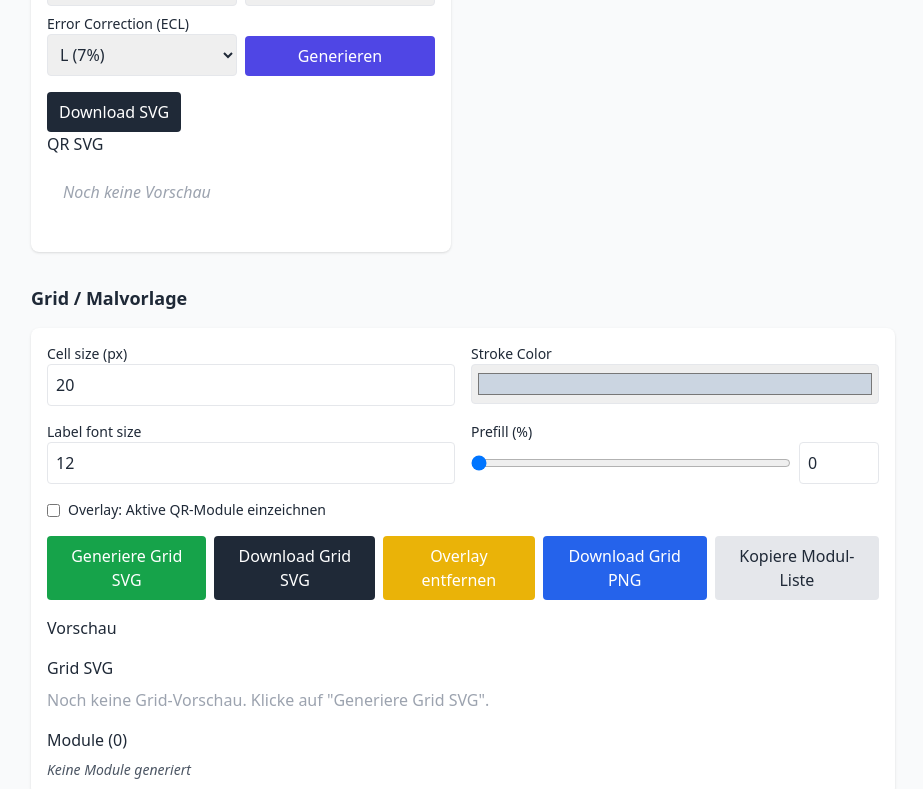
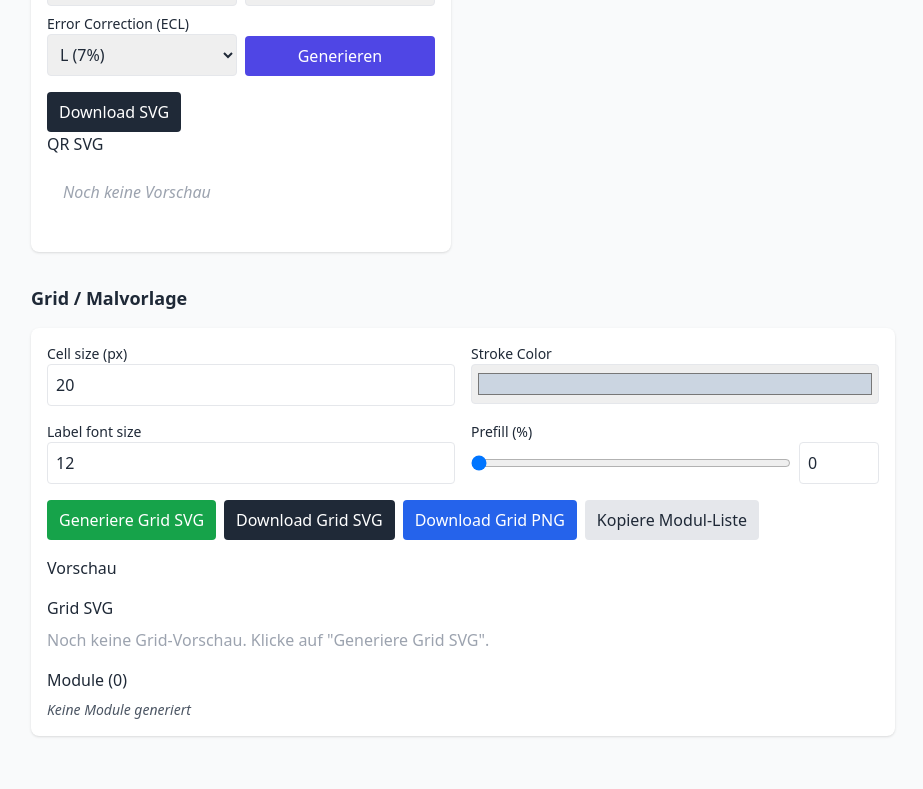
Before and after one commit to michael-braun/qr-color-by-numbers, a React (Vite) app: page / in a window 1280 px wide. Shown: the part 366-1155 px from the top of the page, without its empty margins (177-1100 px from the left). Built offline with nearby package versions, Linux system fonts and the light colour scheme.

Commit message:
Update ui/remove overlay

```diff
--- a/package.json
+++ b/package.json
@@ -38,6 +38,7 @@
     "gh-pages": "^5.0.0",
     "postcss": "^8.4.23",
     "tailwindcss": "^3.4.7",
+    "ts-node": "^10.9.2",
     "typescript": "^5.6.0",
     "vite": "^5.1.0",
     "vitest": "^4.0.16"
--- a/src/App.tsx
+++ b/src/App.tsx
@@ -14,9 +14,6 @@ export default function App() {
   const [gridSvgFull, setGridSvgFull] = useState<string>('')
   const [gridSvgPreview, setGridSvgPreview] = useState<string>('')
   const [cellSize, setCellSize] = useState<number>(20)
-  // showPattern steuert, ob die aktiven QR-Module als halbtransparente Füllung
-  // in die Grid-SVG gezeichnet werden. Default: aus (keine Einzeichnung).
-  const [showPattern, setShowPattern] = useState<boolean>(false)
   const [strokeColor, setStrokeColor] = useState<string>('#cbd5e1')
   const [labelFontSize, setLabelFontSize] = useState<number>(12)
   const [prefillPercent, setPrefillPercent] = useState<number>(0)
@@ -58,7 +55,6 @@ export default function App() {
       const s = generateGridSvg(text, {
         ecl,
         cellSize,
-        showPattern,
         strokeColor,
         labelColor: '#111827',
         labelFontSize,
@@ -79,16 +75,6 @@ export default function App() {
       setGridSvgFull('')
       setGridSvgPreview('')
     }
-  }
-
-  // Entfernt die eingezeichneten Module (Overlay) aus dem bereits erzeugten SVG
-  function handleRemoveOverlay() {
-    if (!gridSvgFull) return
-    // Entferne <rect>-Elemente, die die Klasse overlay-module enthalten.
-    // Regex: matcht <rect ... overlay-module ... /> oder ohne self-closing slash.
-    const cleaned = gridSvgFull.replace(/<rect\b[^>]*\boverlay-module\b[^>]*\/?>(?:<\/rect>)?/gi, '')
-    setGridSvgFull(cleaned)
-    setGridSvgPreview(stripXmlProlog(cleaned))
   }
 
   function handleDownloadGridSvg() {
@@ -234,16 +220,11 @@ export default function App() {
                   <input type="number" value={prefillPercent} onChange={e => setPrefillPercent(Number(e.target.value))} className="w-20 p-2 border rounded" />
                 </div>
               </div>
-              <div className="flex items-center gap-2">
-                <input id="showPattern" type="checkbox" checked={showPattern} onChange={e => setShowPattern(e.target.checked)} />
-                <label htmlFor="showPattern" className="text-sm">Overlay: Aktive QR-Module einzeichnen</label>
-              </div>
             </div>
 
             <div className="mt-4 flex gap-2">
               <button onClick={handleGenerateGridSvg} className="bg-green-600 text-white px-3 py-2 rounded">Generiere Grid SVG</button>
               <button onClick={handleDownloadGridSvg} className="bg-gray-800 text-white px-3 py-2 rounded">Download Grid SVG</button>
-              <button onClick={handleRemoveOverlay} className="bg-yellow-500 text-white px-3 py-2 rounded">Overlay entfernen</button>
               <button onClick={handleDownloadGridPng} className="bg-blue-600 text-white px-3 py-2 rounded">Download Grid PNG</button>
               <button onClick={() => { navigator.clipboard?.writeText(elements.join(' ')) }} className="bg-gray-200 px-3 py-2 rounded">Kopiere Modul-Liste</button>
             </div>
--- a/src/lib/qr.ts
+++ b/src/lib/qr.ts
@@ -151,32 +151,21 @@ export function generateGridSvg(
     }
   }
 
-  // pattern overlay (actual QR modules)
-  if (showPattern) {
-    for (let r = 0; r < rows; r++) {
-      for (let c = 0; c < cols; c++) {
-        if (modulesByRow[r][c]) {
-          const x = labelMarginX + c * cellSize
-          const y = labelMarginY + r * cellSize
-          // tag the overlay rect so it can be removed safely later
-          parts.push(`<rect class="overlay-module overlay-qr" x="${x}" y="${y}" width="${cellSize}" height="${cellSize}" fill="#000" fill-opacity="0.18" stroke="none"/>`)
-        }
-      }
-    }
-  }
-
-  // prefill a percentage of cells (deterministic per content + ecl)
-  const chosen = computePrefillIndices(modulesByRow, content, ecl, prefillPercent)
-  if (chosen.size > 0) {
-    for (const idx of chosen) {
+  // Render prefilled black cells (visible) based on deterministic selection
+  const prefillChosen = computePrefillIndices(modulesByRow, content, ecl, prefillPercent)
+  if (prefillChosen.size > 0) {
+    for (const idx of prefillChosen) {
       const r = Math.floor(idx / cols)
       const c = idx % cols
       const x = labelMarginX + c * cellSize
       const y = labelMarginY + r * cellSize
-      // Prefill should be fully black (no transparency)
-      parts.push(`<rect class="overlay-module overlay-prefill" x="${x}" y="${y}" width="${cellSize}" height="${cellSize}" fill="#000" fill-opacity="1" stroke="none"/>`)
+      parts.push(`<rect class="prefill-cell" x="${x}" y="${y}" width="${cellSize}" height="${cellSize}" fill="#000" stroke="none"/>`)
     }
   }
+
+  // NOTE: Overlay rendering (visual overlay of QR modules or prefilled cells)
+  // has been removed; this function now only renders the labeled grid (cells and labels).
+  // Prefill remains a logical concept (used by elementsFromContent) but is not drawn here.
 
   parts.push('</svg>')
   return parts.join('\n')
```
Also changed, not shown: 1 other file (tests, documents, lock files or other folders).
